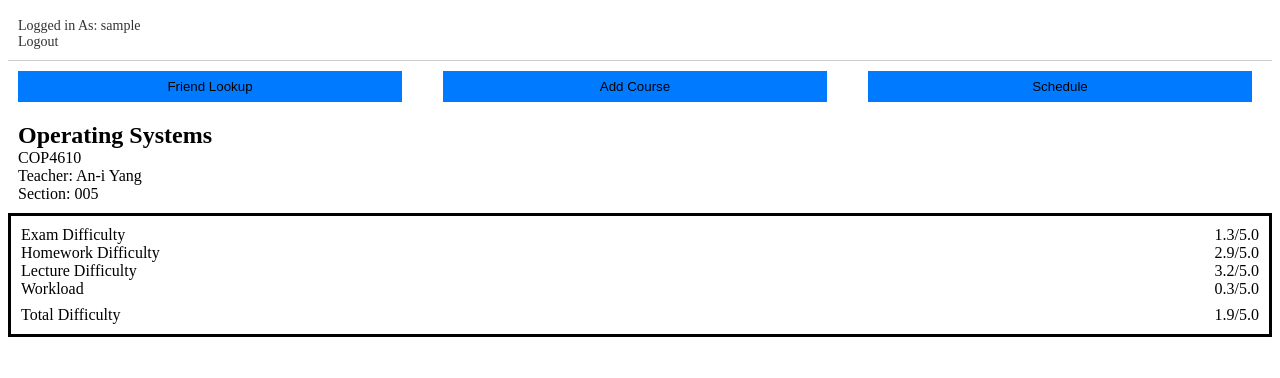
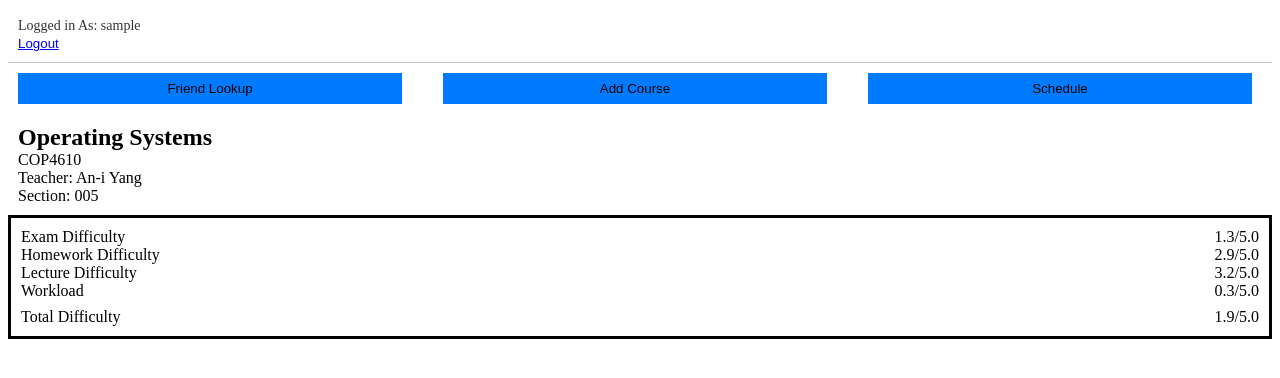
Before and after one commit to b-ranson/courseCompare, a Django app: page /advancedratings in a window 1280 px wide. Shown: the top 378 px of the page. Run offline with Django 5.2, Linux system fonts and the light colour scheme; the visitor is signed in with stand-in values (Sample User, id 1).

Commit message:
full login and logout support has been implemented. currently using sqlite3 db to hold a superuser for login. Will need to branch to mySQL db, but should carry over fine

```diff
--- a/courseCompare/settings.py
+++ b/courseCompare/settings.py
@@ -119,7 +119,6 @@ USE_TZ = True
 
 STATIC_URL = '/static/'
 
-
 STATIC_ROOT=os.path.join(BASE_DIR,'static')
 
 #MEDIA_ROOT=os.path.join(BASE_DIR,'media')
@@ -130,3 +129,8 @@ STATIC_ROOT=os.path.join(BASE_DIR,'static')
 # https://docs.djangoproject.com/en/5.0/ref/settings/#default-auto-field
 
 DEFAULT_AUTO_FIELD = 'django.db.models.BigAutoField'
+
+LOGIN_URL = "login.html"
+#LOGOUT_URL = "logout.html"
+LOGIN_REDIRECT_URL = "schedulepage.html"
+#LOGOUT_REDIRECT_URL = "index.html"
--- a/main/static/loginBar.css
+++ b/main/static/loginBar.css
@@ -14,4 +14,13 @@
     color: #333; /* Text color */
 }
 
+.linkButton{
+    margin: 0;
+    padding: 0;
+    background: none;
+    border: none;
+    color: blue;
+    text-decoration: underline;
+    cursor: pointer;
+}
 /* Additional styling for the login bar, such as font family, text alignment, etc., can be added here */
--- a/main/templates/advancedratings.html
+++ b/main/templates/advancedratings.html
@@ -6,8 +6,6 @@
 {{block.super}}
     <link rel="stylesheet" type="text/css" href="{% static 'advancedratings.css' %}">
 {% endblock %}
-
-{% if user.is_authenticated %}
 
 {% block content %}
 
@@ -65,10 +63,5 @@
 
 {% endblock %}
 
-{% else %}
-    <p>You must go to the <a href = "{% url 'home' %}">login page</a></p>
-
-{% endif %}
-
 </body>
 </html>
--- a/main/templates/buttons.html
+++ b/main/templates/buttons.html
@@ -17,8 +17,11 @@
 <body>
 
     <div class="loginBar">
-        <p>Logged in As: {{ user.username }}</p>
-        <p>Logout</p> <!-- Need to hyper link this to a logout auth later-->
+            <p>Logged in As: {{ user.username }}</p>
+            <form method="post" action="{% url 'logout' %}">
+                {% csrf_token %}
+                <button class="linkButton" type="submit">Logout</button>
+            </form>
     </div>
 
     <header>
--- a/main/urls.py
+++ b/main/urls.py
@@ -6,10 +6,11 @@ urlpatterns = [
     path('', views.home, name='home.html'),
     path('advancedratings', views.advancedratings, name="advancedratings.html"),
     path('schedulepage', views.schedulepage, name='schedulepage.html'),
-#    path('login', views.login, name="login.html"),
 
     # Django Auth
-    path('accounts/login', auth_views.LoginView.as_view(template_name="accounts/login.html"), name='login')
+    path('accounts/login', auth_views.LoginView.as_view(template_name="accounts/login.html"), name='login'),
+    path('accounts/logout', auth_views.LogoutView.as_view(template_name="accounts/logout.html"), name="logout")
+
 ]
 
 
```
Also changed, not shown: main/templates/accounts/logout.html (added, +12 -0 lines).
